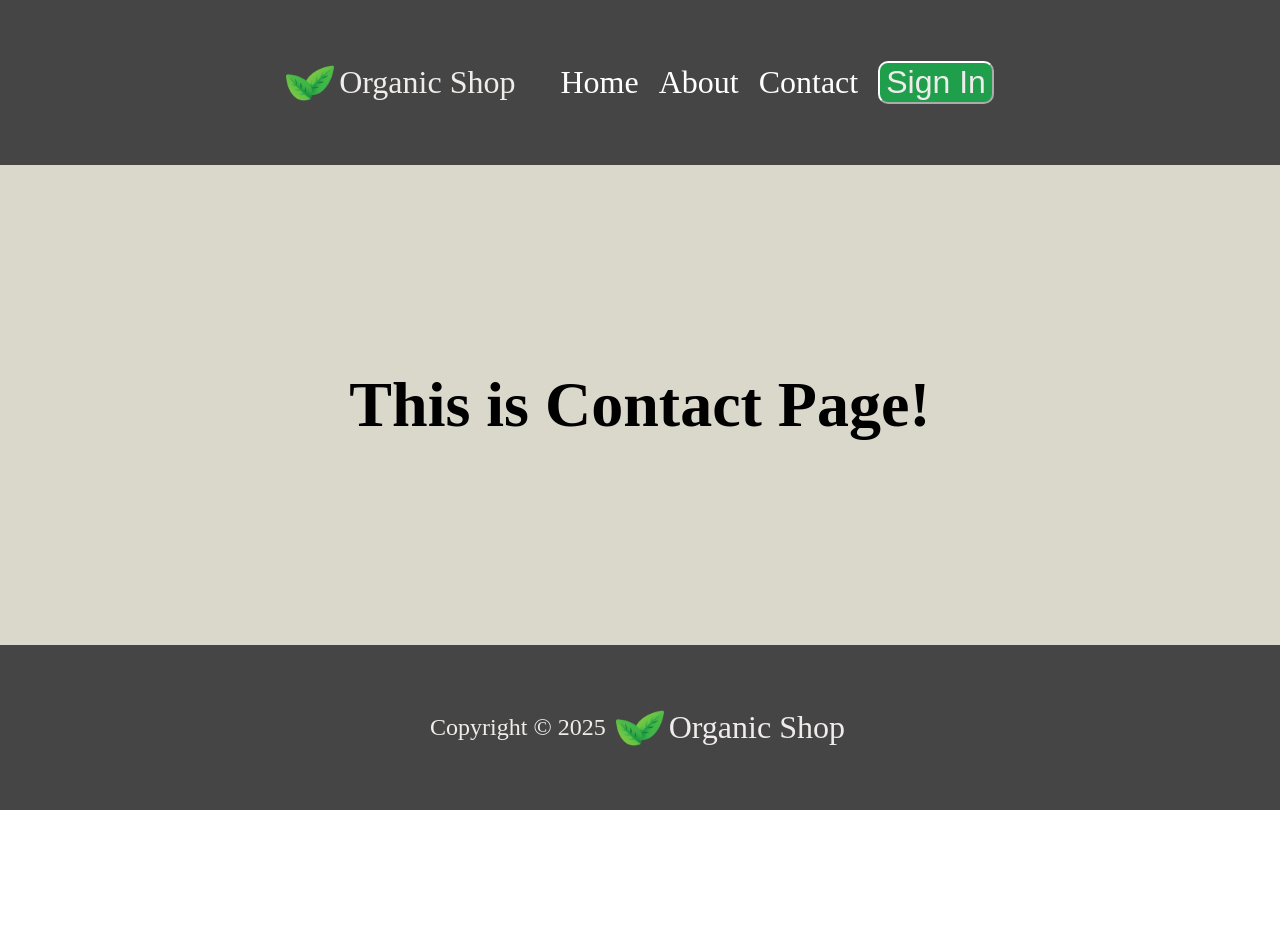
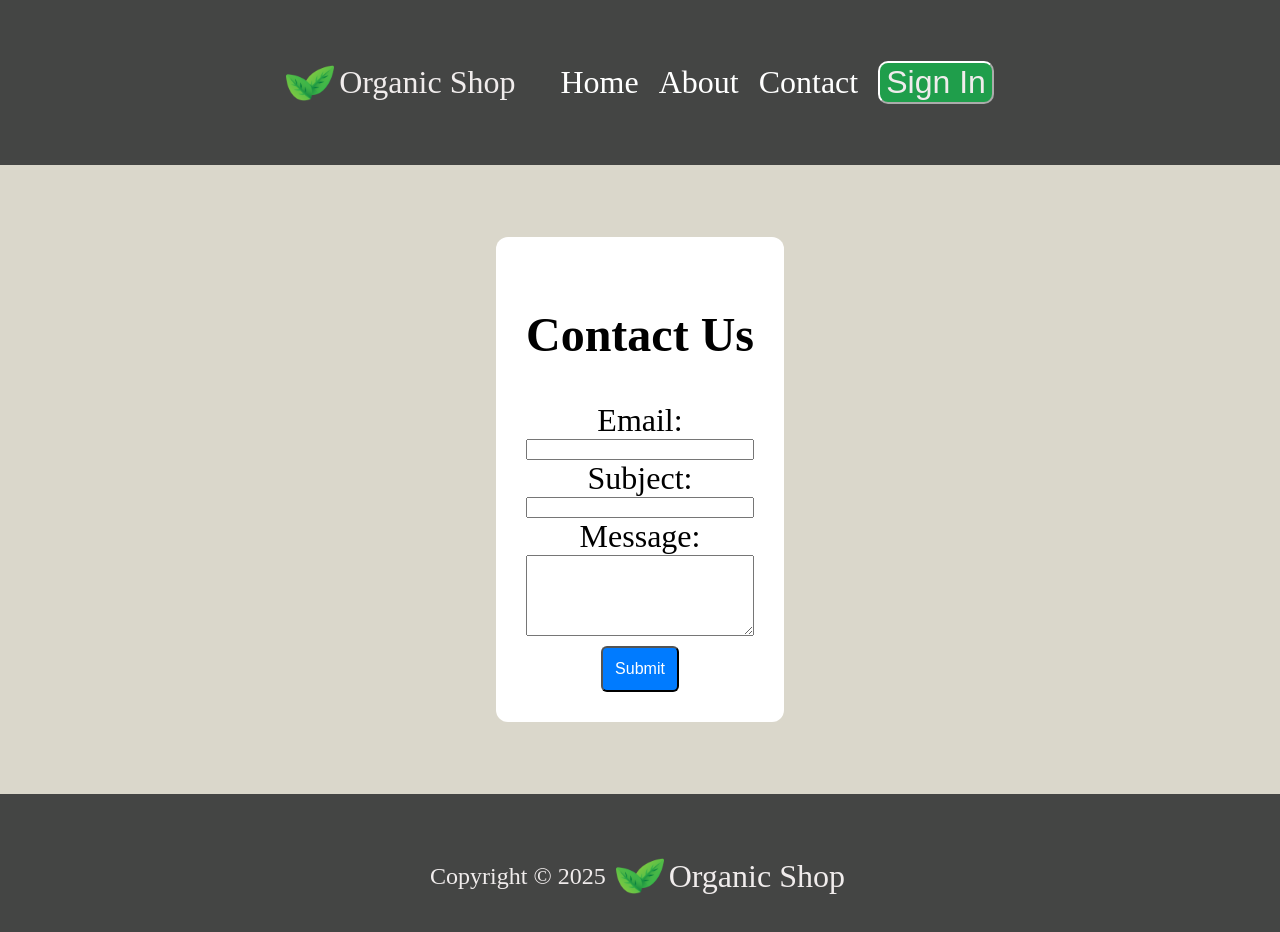
Before and after one commit to punsaraprathibha/gdse-70-rad-react-vite-web-app, a React (Vite) app: page /contact in a window 1280 px wide. Shown: the top 932 px of the page. Before the commit the page ends 810 px from the top, so only its background shows below. Built offline with nearby package versions, Linux system fonts and the light colour scheme.

Commit message:
Added form handling code

```diff
--- a/package.json
+++ b/package.json
@@ -12,6 +12,7 @@
   "dependencies": {
     "react": "^19.1.0",
     "react-dom": "^19.1.0",
+    "react-hook-form": "^7.56.4",
     "react-router-dom": "^7.6.0"
   },
   "devDependencies": {
--- /dev/null
+++ b/src/view/pages/Contact/Contact.css
@@ -0,0 +1,29 @@
+
+.form-container {
+    max-width: 500px;
+    margin: 40px auto;
+    padding: 30px;
+    background-color: white;
+    border-radius: 12px;
+}
+
+.contact-from {
+    display: flex;
+    flex-direction: column;
+    gap: 20px;
+}
+
+.form-group {
+    display: flex;
+    flex-direction: column;
+}
+
+.submit-btn {
+    padding: 12px;
+    background-color: #007bff;
+    color: white;
+    font-size: 1rem;
+    border-radius: 6px;
+    cursor: pointer;
+    margin-top: 10px;
+}
--- a/src/view/pages/Contact/Contact.tsx
+++ b/src/view/pages/Contact/Contact.tsx
@@ -1,7 +1,54 @@
+import './Contact.css';
+import {useForm} from "react-hook-form";
+
+type FormData = {
+    email: string;
+    subject: string;
+    message: string;
+}
+
 export function Contact() {
+
+    const {register,
+        handleSubmit,
+        formState: { errors
+    }} = useForm<FormData>();
+
     return (
-        <>
-            <h1>This is Contact Page!</h1>
-        </>
+        <div className="form-container">
+            <h2>Contact Us</h2>
+            <form className="contact-form">
+                <div className="form-group">
+                    <label>Email: </label>
+                    <input type="email"
+                        {...register('email', {
+                            required: 'Email is required',
+                            pattern: {
+                                value: /^[^\s@]+@[^\s@]+\.[^\s@]+$/,
+                                message: 'Invalid email format'
+                            }
+                        })
+                        }/>
+                </div>
+                <div className="form-group">
+                    <label>Subject: </label>
+                    <input type="text"
+                        {...register('subject', {
+                            required: 'Subject is required',
+                            pattern: {
+                                value: /^.{10,30}$/,
+                                message: 'Subject must be ' +
+                                    'in between 10 to 30 characters'
+                            }
+                        })}/>
+                </div>
+                <div className="form-group">
+                    <label>Message: </label>
+                    <textarea rows="5"/>
+                </div>
+                <button type="submit"
+                      className="submit-btn">Submit</button>
+            </form>
+        </div>
     );
 }
```
Also changed, not shown: 1 other file (tests, documents, lock files or other folders).
